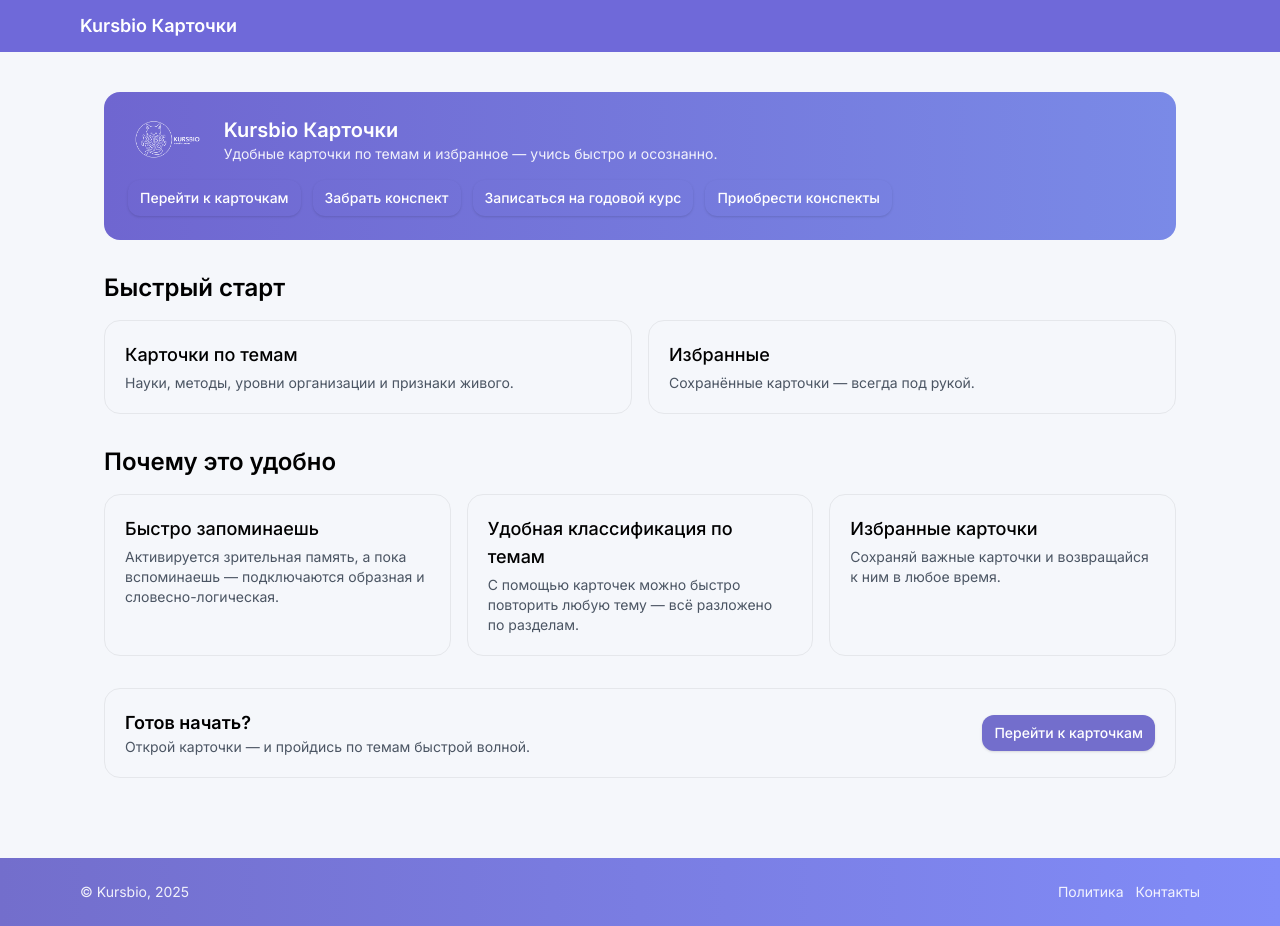
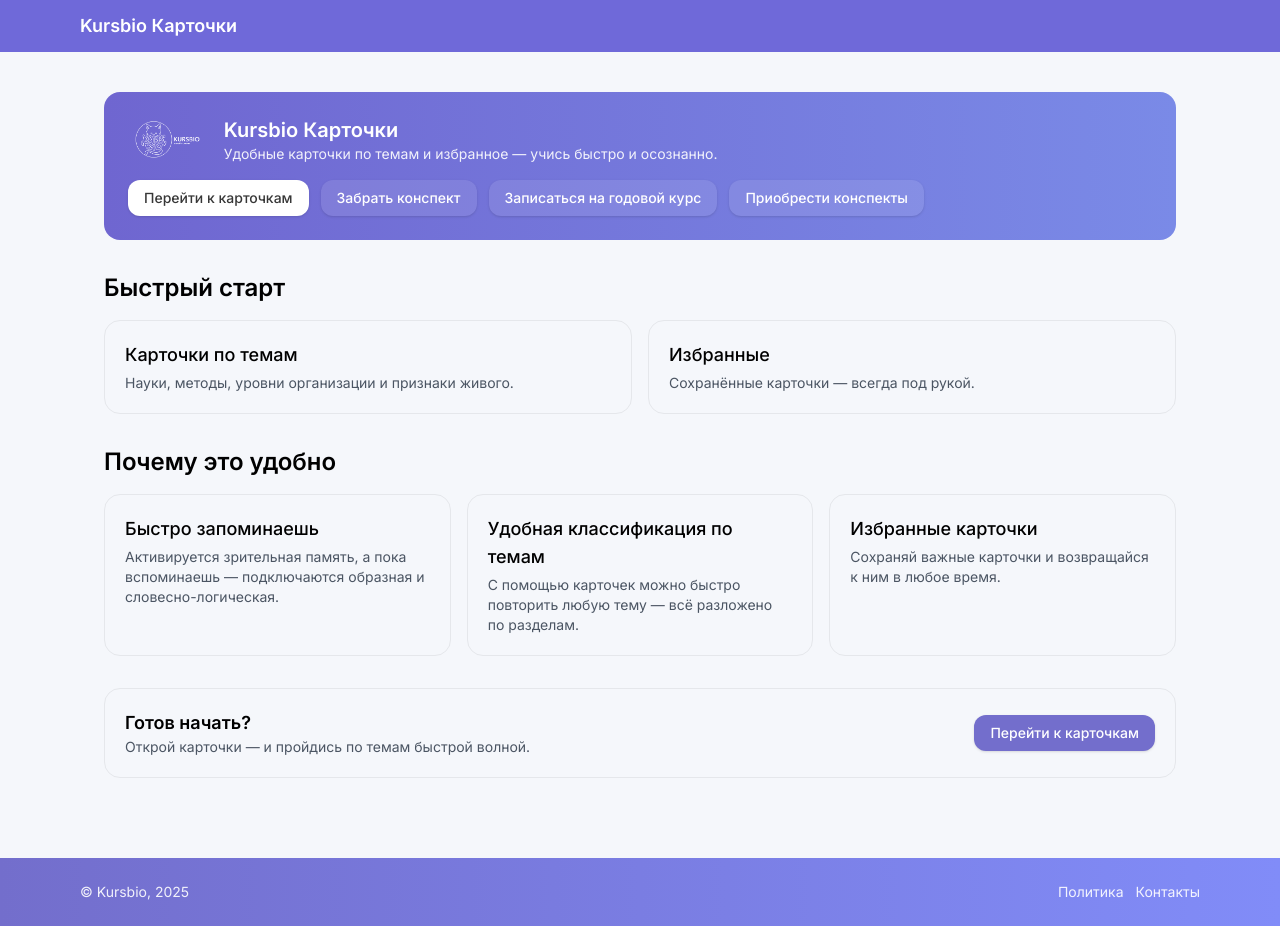
Before and after one commit to Cavor789/kursbio-flashcards, a Next.js app: page /cards/ in a window 1280 px wide. Built offline with nearby package versions, Linux system fonts and the light colour scheme.

Commit message:
Update globals.css

```diff
--- a/app/globals.css
+++ b/app/globals.css
@@ -14,3 +14,6 @@ body { background: var(--bg); }
 .btn-primary { @apply text-white; background: var(--brand); }
 .btn-primary:hover { background: var(--brand-dark); }
 .btn-ghost { @apply bg-white border border-gray-200; }
+.btn { @apply inline-flex items-center justify-center rounded-xl px-4 py-2 bg-white/10 text-white hover:bg-white/20 transition; }
+.btn-primary { @apply bg-[#736ecc] text-white hover:opacity-90; }
+.btn-white { @apply bg-white text-[#373737] hover:bg-gray-100; }
```
